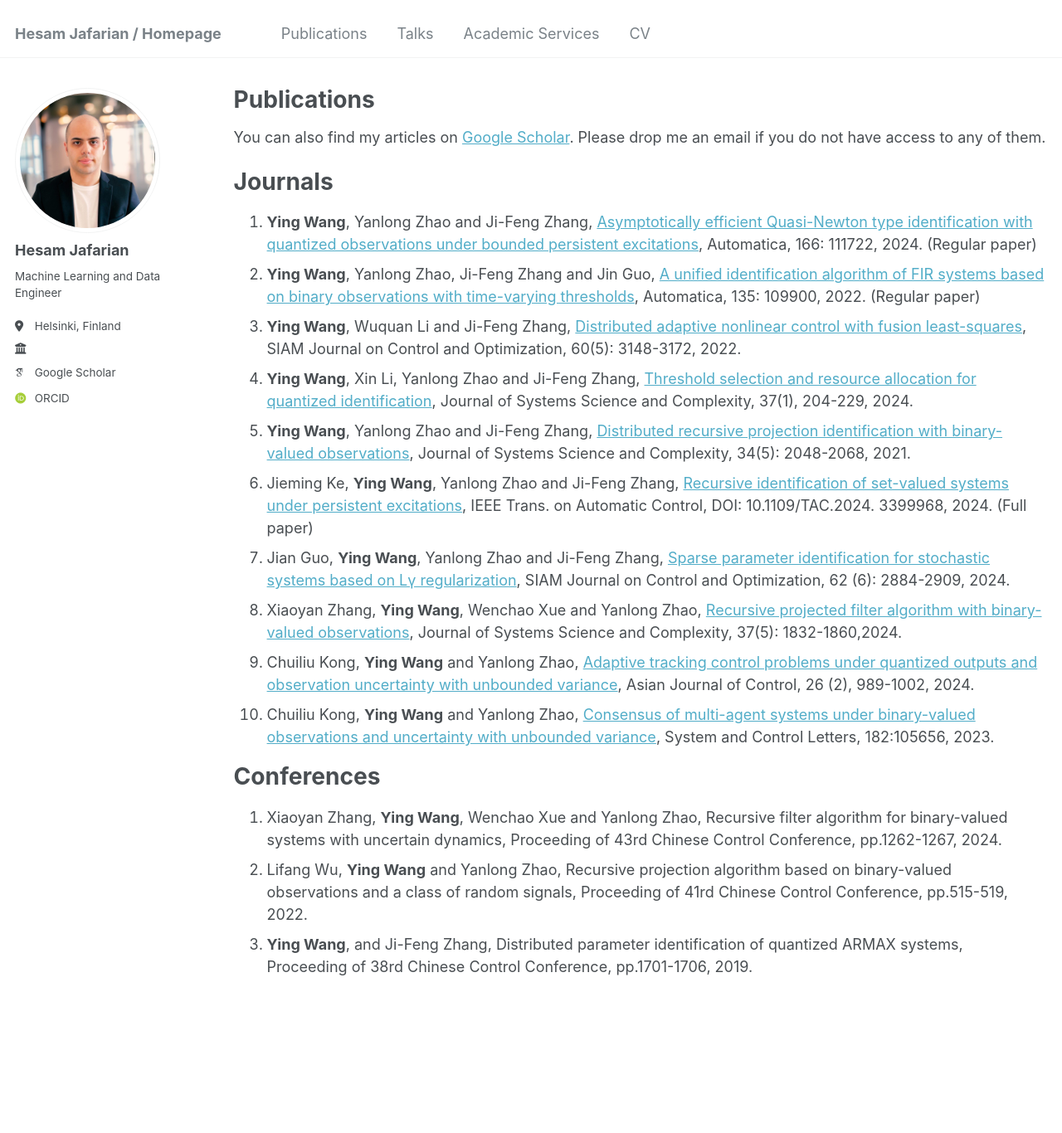
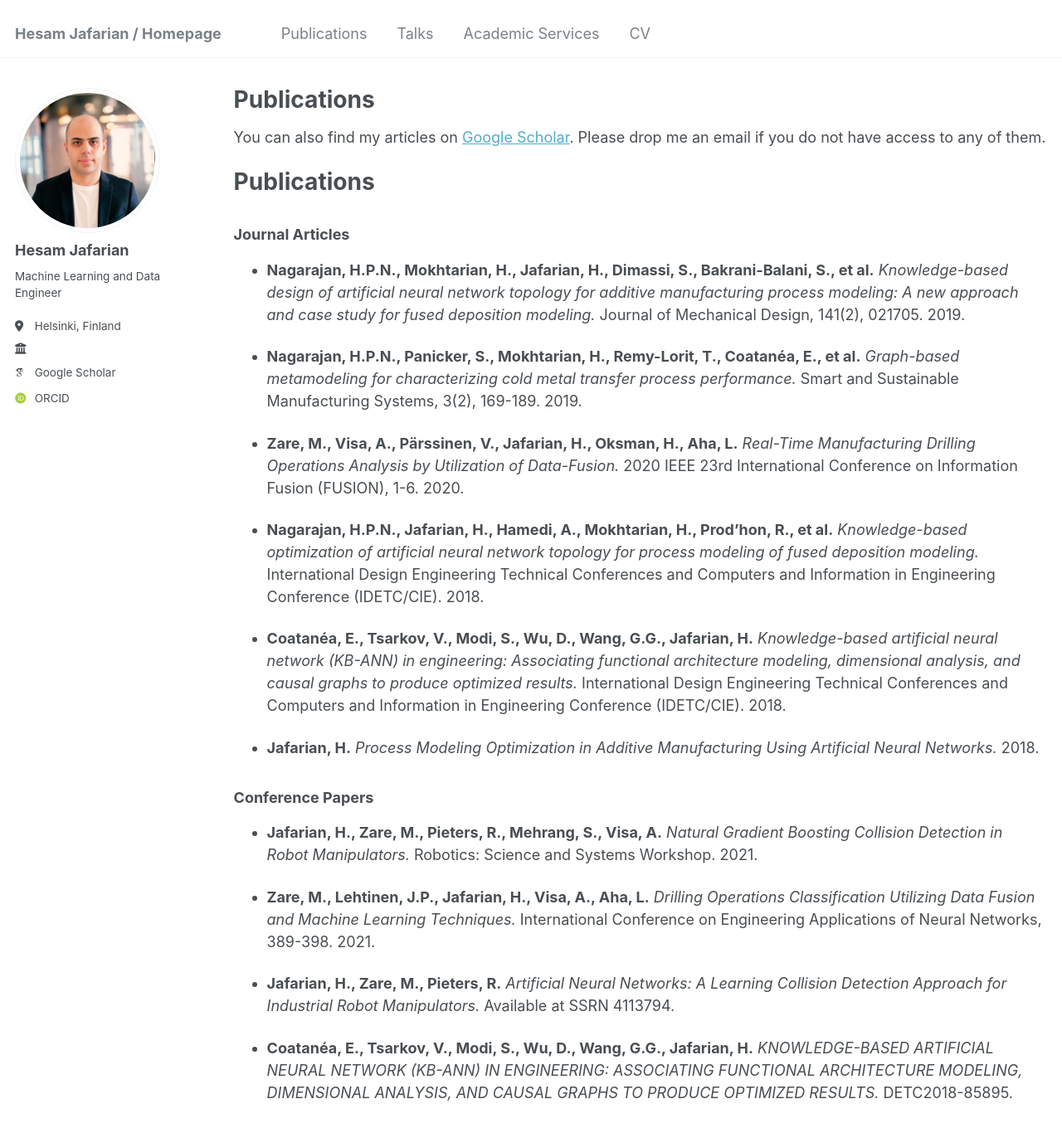
Before and after one commit to hesamjafarian/hesamjafarian.github.io, a Jekyll site: the page built from _pages/publications.md, in a window 1280 px wide and 1400 px high. Shown: the top 1366 px of the window at 83% size. Built offline with Jekyll 4.4.1, drawn with Linux system fonts in a browser that asks for light colours; some web fonts are replaced.

Commit message:
Update publications.md

```diff
--- a/_pages/publications.md
+++ b/_pages/publications.md
@@ -7,26 +7,31 @@ redirect_from:
   - /resume
 
 ---
-You can also find my articles on [Google Scholar](https://scholar.google.com.hk/citations?user=J2bouWoAAAAJ&hl=zh-en). Please drop me an email if you do not have access to any of them.
+You can also find my articles on [Google Scholar](https://scholar.google.com/citations?hl=en&user=HZOlOZIAAAAJ). Please drop me an email if you do not have access to any of them.
 
 
-Journals
-======
-1. **Ying Wang**, Yanlong Zhao and Ji-Feng Zhang, [Asymptotically efficient Quasi-Newton type identification with quantized observations under bounded persistent excitations](https://www.sciencedirect.com/science/article/pii/S0005109824002164), Automatica, 166: 111722, 2024. (Regular paper)
-2. **Ying Wang**, Yanlong Zhao, Ji-Feng Zhang and Jin Guo, [A unified identification algorithm of FIR systems based on binary observations with time-varying thresholds](https://www.sciencedirect.com/science/article/pii/S0005109821005161), Automatica, 135: 109900, 2022. (Regular paper)
-3. **Ying Wang**, Wuquan Li and Ji-Feng Zhang, [Distributed adaptive nonlinear control with fusion least-squares](https://epubs.siam.org/doi/abs/10.1137/21M1419763), SIAM Journal on Control and Optimization, 60(5): 3148-3172, 2022.
-4. **Ying Wang**, Xin Li, Yanlong Zhao and Ji-Feng Zhang, [Threshold selection and resource allocation for quantized identification](https://link.springer.com/article/10.1007/s11424-024-3369-8), Journal of Systems Science and Complexity, 37(1), 204-229, 2024.
-5. **Ying Wang**, Yanlong Zhao and Ji-Feng Zhang, [Distributed recursive projection identification with binary-valued observations](https://link.springer.com/article/10.1007/s11424-021-1267-x), Journal of Systems Science and Complexity, 34(5): 2048-2068, 2021.
-6. Jieming Ke, **Ying Wang**, Yanlong Zhao and Ji-Feng Zhang, [Recursive identification of set-valued systems under persistent excitations](https://ieeexplore.ieee.org/abstract/document/10529315), IEEE Trans. on Automatic Control, DOI: 10.1109/TAC.2024. 3399968, 2024. (Full paper)
-7. Jian Guo, **Ying Wang**, Yanlong Zhao and Ji-Feng Zhang, [Sparse parameter identification for stochastic systems based on Lγ regularization](https://epubs.siam.org/doi/full/10.1137/23M1599513), SIAM Journal on Control and Optimization, 62 (6): 2884-2909, 2024.
-8. Xiaoyan Zhang, **Ying Wang**, Wenchao Xue and Yanlong Zhao, [Recursive projected filter algorithm with binary-valued observations](https://link.springer.com/article/10.1007/s11424-024-3466-8), Journal of Systems Science and Complexity, 37(5): 1832-1860,2024.
-9. Chuiliu Kong, **Ying Wang** and Yanlong Zhao, [Adaptive tracking control problems under quantized outputs and observation uncertainty with unbounded variance](https://onlinelibrary.wiley.com/doi/full/10.1002/asjc.3244), Asian Journal of Control, 26 (2), 989-1002, 2024.
-10. Chuiliu Kong, **Ying Wang** and Yanlong Zhao, [Consensus of multi-agent systems under binary-valued observations and uncertainty with unbounded variance](https://www.sciencedirect.com/science/article/pii/S0167691123002037), System and Control Letters, 182:105656, 2023.
+# Publications
 
+### Journal Articles
 
+- **Nagarajan, H.P.N., Mokhtarian, H., Jafarian, H., Dimassi, S., Bakrani-Balani, S., et al.** _Knowledge-based design of artificial neural network topology for additive manufacturing process modeling: A new approach and case study for fused deposition modeling._ Journal of Mechanical Design, 141(2), 021705. 2019.
 
-Conferences
-======
-1. Xiaoyan Zhang, **Ying Wang**, Wenchao Xue and Yanlong Zhao, Recursive filter algorithm for binary-valued systems with uncertain dynamics, Proceeding of 43rd Chinese Control Conference, pp.1262-1267, 2024.
-2. Lifang Wu, **Ying Wang** and Yanlong Zhao, Recursive projection algorithm based on binary-valued observations and a class of random signals, Proceeding of 41rd Chinese Control Conference, pp.515-519, 2022.
-3. **Ying Wang**, and Ji-Feng Zhang, Distributed parameter identification of quantized ARMAX systems, Proceeding of 38rd Chinese Control Conference, pp.1701-1706, 2019.
+- **Nagarajan, H.P.N., Panicker, S., Mokhtarian, H., Remy-Lorit, T., Coatanéa, E., et al.** _Graph-based metamodeling for characterizing cold metal transfer process performance._ Smart and Sustainable Manufacturing Systems, 3(2), 169-189. 2019.
+
+- **Zare, M., Visa, A., Pärssinen, V., Jafarian, H., Oksman, H., Aha, L.** _Real-Time Manufacturing Drilling Operations Analysis by Utilization of Data-Fusion._ 2020 IEEE 23rd International Conference on Information Fusion (FUSION), 1-6. 2020.
+
+- **Nagarajan, H.P.N., Jafarian, H., Hamedi, A., Mokhtarian, H., Prod'hon, R., et al.** _Knowledge-based optimization of artificial neural network topology for process modeling of fused deposition modeling._ International Design Engineering Technical Conferences and Computers and Information in Engineering Conference (IDETC/CIE). 2018.
+
+- **Coatanéa, E., Tsarkov, V., Modi, S., Wu, D., Wang, G.G., Jafarian, H.** _Knowledge-based artificial neural network (KB-ANN) in engineering: Associating functional architecture modeling, dimensional analysis, and causal graphs to produce optimized results._ International Design Engineering Technical Conferences and Computers and Information in Engineering Conference (IDETC/CIE). 2018.
+
+- **Jafarian, H.** _Process Modeling Optimization in Additive Manufacturing Using Artificial Neural Networks._ 2018.
+
+### Conference Papers
+
+- **Jafarian, H., Zare, M., Pieters, R., Mehrang, S., Visa, A.** _Natural Gradient Boosting Collision Detection in Robot Manipulators._ Robotics: Science and Systems Workshop. 2021.
+
+- **Zare, M., Lehtinen, J.P., Jafarian, H., Visa, A., Aha, L.** _Drilling Operations Classification Utilizing Data Fusion and Machine Learning Techniques._ International Conference on Engineering Applications of Neural Networks, 389-398. 2021.
+
+- **Jafarian, H., Zare, M., Pieters, R.** _Artificial Neural Networks: A Learning Collision Detection Approach for Industrial Robot Manipulators._ Available at SSRN 4113794.
+
+- **Coatanéa, E., Tsarkov, V., Modi, S., Wu, D., Wang, G.G., Jafarian, H.** _KNOWLEDGE-BASED ARTIFICIAL NEURAL NETWORK (KB-ANN) IN ENGINEERING: ASSOCIATING FUNCTIONAL ARCHITECTURE MODELING, DIMENSIONAL ANALYSIS, AND CAUSAL GRAPHS TO PRODUCE OPTIMIZED RESULTS._ DETC2018-85895.
```
